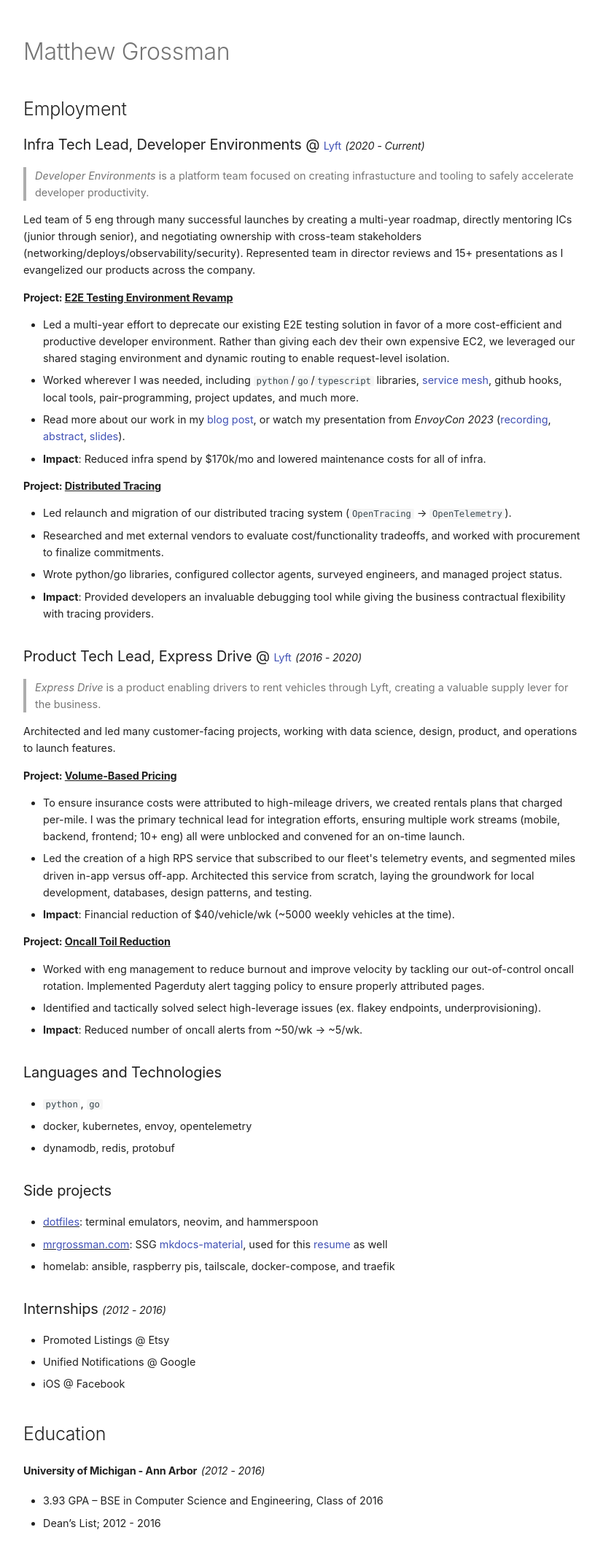
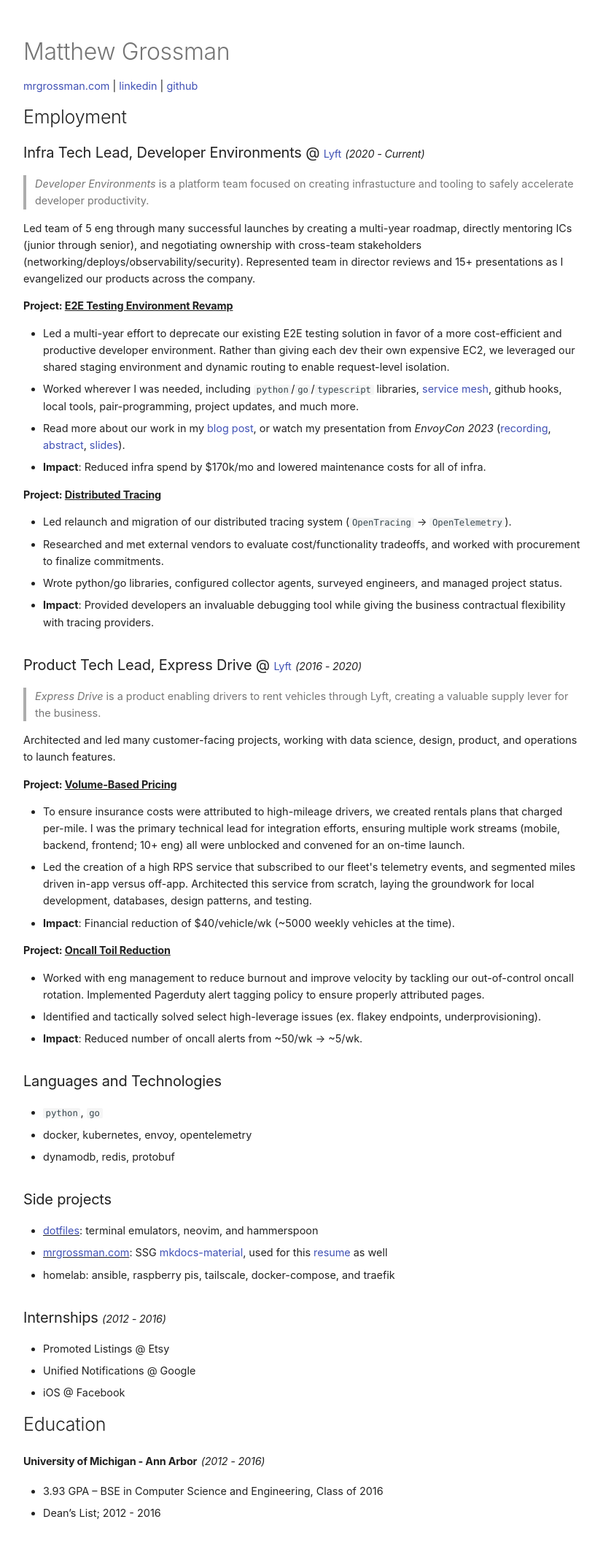
Before and after one commit to matthewgrossman/website, an MkDocs documentation site: the page built from docs/resume.md, in a window 1280 px wide. Shown: the whole page at 73% size, without its empty margins (224-1051 px from the left). Built offline with MkDocs 1.6.1 and Material for MkDocs 9.7.7, drawn with Linux system fonts in a browser that asks for light colours.

Commit message:
fix links

```diff
--- a/docs/resume.md
+++ b/docs/resume.md
@@ -8,8 +8,12 @@
     .md-typeset h1 {
       margin: 0em;
     }
+    .md-typeset h2 {
+      margin: 0em;
+    }
 </style>
 # Matthew Grossman
+[mrgrossman.com](https://www.mrgrossman.com/) | [linkedin](https://www.linkedin.com/in/matthewryangrossman/) | [github](https://github.com/matthewgrossman/)
 ## Employment
 ### Infra Tech Lead, Developer Environments @ [Lyft](https://lyft.com) *(2020 - Current)*
 
@@ -60,7 +64,7 @@
 
 ### Side projects
 * <u>[dotfiles](https://github.com/matthewgrossman/dotfiles)</u>: terminal emulators, neovim, and hammerspoon
-* <u>[mrgrossman.com](https://mrgrossman.com)</u>: SSG [mkdocs-material](https://squidfunk.github.io/mkdocs-material/), used for this [resume](https://mrgrossman.com/resume) as well
+* <u>[mrgrossman.com](https://github.com/matthewgrossman/website)</u>: SSG [mkdocs-material](https://squidfunk.github.io/mkdocs-material/), used for this [resume](https://mrgrossman.com/resume) as well
 * homelab: ansible, raspberry pis, tailscale, docker-compose, and traefik
 
 ### Internships *(2012 - 2016)*
```
